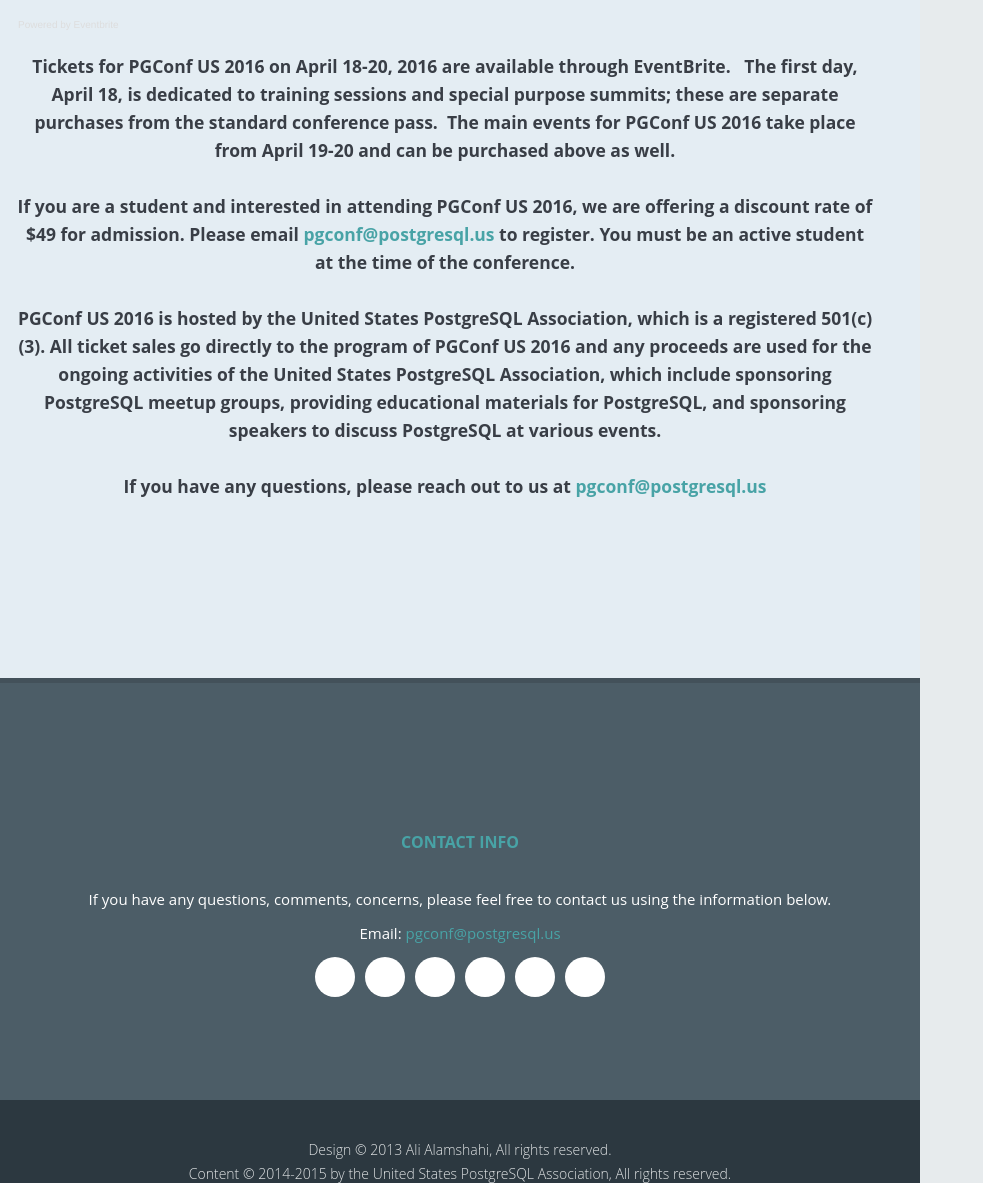
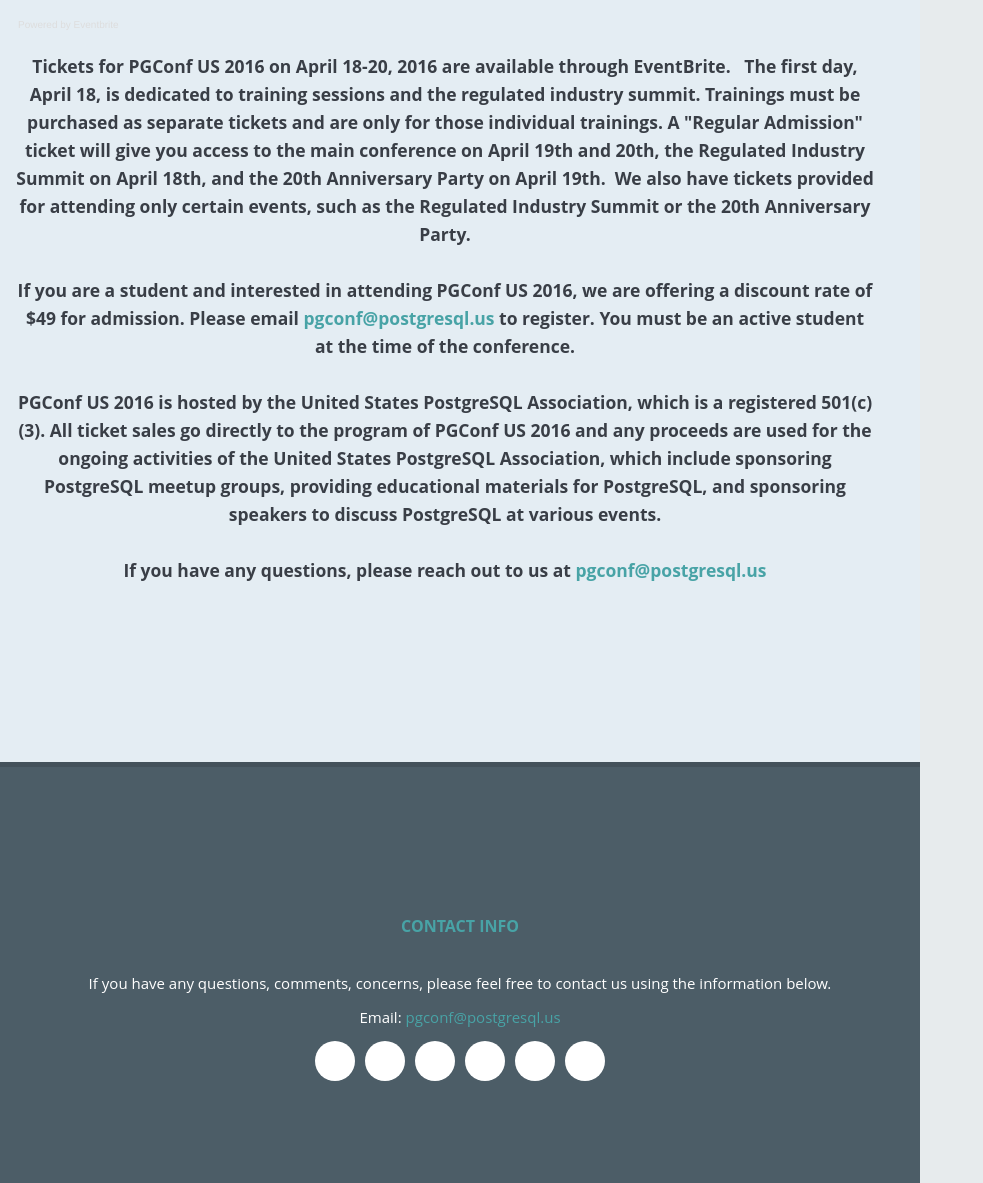
Before and after one commit to jkatz/nycpug, a Django app: template nycpug/templates/speaker.html in a window 1280 px wide. Shown: the part 1375-2558 px from the top of the page, without its empty margins (0-983 px from the left). Run offline with Django 3.2, Linux system fonts and the light colour scheme; the template is opened without the code that fills it, so the values that code supplies are empty; parts of the project's set-up code (start-up, migrations or seed data) failed here and were passed over; some libraries are stand-ins or nearby versions.

Commit message:
more wording changes

```diff
--- a/nycpug/templates/schedule.html
+++ b/nycpug/templates/schedule.html
@@ -53,7 +53,7 @@
 <div style="font-family: Helvetica, Arial; font-size: 10px; padding: 5px 0 5px; margin: 2px; width: 100%; text-align: left;"><a class="powered-by-eb" style="color: #dddddd; text-decoration: none;" target="_blank" href="http://www.eventbrite.com/r/etckt">Powered by Eventbrite</a></div></div>
       </div>
       <div class="span12 text-center white">
-        <h4>Tickets for PGConf US 2016 on April 18-20, 2016 are available through EventBrite. &nbsp; The first day, April 18, is dedicated to training sessions and special purpose summits; these are separate purchases from the standard conference pass. &nbsp;The main events for PGConf US 2016 take place from April 19-20 and can be purchased above as well.<br /> <br /> If you are a student and interested in attending PGConf US 2016, we are offering a discount rate of $49 for admission. Please email <a href="mailto:pgconf@postgresql.us">pgconf@postgresql.us</a> to register. You must be an active student at the time of the conference.<br /> <br /> PGConf US 2016 is hosted by the United States PostgreSQL Association, which is a registered 501(c)(3). All ticket sales go directly to the program of PGConf US 2016 and any proceeds are used for the ongoing activities of the United States PostgreSQL Association, which include sponsoring PostgreSQL meetup groups, providing educational materials for PostgreSQL, and sponsoring speakers to discuss PostgreSQL at various events.<br /> <br /> If you have any questions, please reach out to us at <a href="mailto:pgconf@postgresql.us">pgconf@postgresql.us</a></h4>
+        <h4>Tickets for PGConf US 2016 on April 18-20, 2016 are available through EventBrite. &nbsp; The first day, April 18, is dedicated to training sessions and the regulated industry summit.  <strong>Trainings must be purchased as separate tickets and are only for those individual trainings</strong>. A "Regular Admission" ticket will give you access to the main conference on April 19th and 20th, the Regulated Industry Summit on April 18th, and the 20th Anniversary Party on April 19th.&nbsp; We also have tickets provided for attending only certain events, such as the Regulated Industry Summit or the 20th Anniversary Party.<br /> <br /> If you are a student and interested in attending PGConf US 2016, we are offering a discount rate of $49 for admission. Please email <a href="mailto:pgconf@postgresql.us">pgconf@postgresql.us</a> to register. You must be an active student at the time of the conference.<br /> <br /> PGConf US 2016 is hosted by the United States PostgreSQL Association, which is a registered 501(c)(3). All ticket sales go directly to the program of PGConf US 2016 and any proceeds are used for the ongoing activities of the United States PostgreSQL Association, which include sponsoring PostgreSQL meetup groups, providing educational materials for PostgreSQL, and sponsoring speakers to discuss PostgreSQL at various events.<br /> <br /> If you have any questions, please reach out to us at <a href="mailto:pgconf@postgresql.us">pgconf@postgresql.us</a></h4>
       </div>
     </div>
     <!-- end row -->
--- a/nycpug/templates/speaker.html
+++ b/nycpug/templates/speaker.html
@@ -58,7 +58,7 @@
 <div style="font-family: Helvetica, Arial; font-size: 10px; padding: 5px 0 5px; margin: 2px; width: 100%; text-align: left;"><a class="powered-by-eb" style="color: #dddddd; text-decoration: none;" target="_blank" href="http://www.eventbrite.com/r/etckt">Powered by Eventbrite</a></div></div>
       </div>
       <div class="span12 text-center white">
-        <h4>Tickets for PGConf US 2016 on April 18-20, 2016 are available through EventBrite. &nbsp; The first day, April 18, is dedicated to training sessions and special purpose summits; these are separate purchases from the standard conference pass. &nbsp;The main events for PGConf US 2016 take place from April 19-20 and can be purchased above as well.<br /> <br /> If you are a student and interested in attending PGConf US 2016, we are offering a discount rate of $49 for admission. Please email <a href="mailto:pgconf@postgresql.us">pgconf@postgresql.us</a> to register. You must be an active student at the time of the conference.<br /> <br /> PGConf US 2016 is hosted by the United States PostgreSQL Association, which is a registered 501(c)(3). All ticket sales go directly to the program of PGConf US 2016 and any proceeds are used for the ongoing activities of the United States PostgreSQL Association, which include sponsoring PostgreSQL meetup groups, providing educational materials for PostgreSQL, and sponsoring speakers to discuss PostgreSQL at various events.<br /> <br /> If you have any questions, please reach out to us at <a href="mailto:pgconf@postgresql.us">pgconf@postgresql.us</a></h4>
+        <h4>Tickets for PGConf US 2016 on April 18-20, 2016 are available through EventBrite. &nbsp; The first day, April 18, is dedicated to training sessions and the regulated industry summit.  <strong>Trainings must be purchased as separate tickets and are only for those individual trainings</strong>. A "Regular Admission" ticket will give you access to the main conference on April 19th and 20th, the Regulated Industry Summit on April 18th, and the 20th Anniversary Party on April 19th.&nbsp; We also have tickets provided for attending only certain events, such as the Regulated Industry Summit or the 20th Anniversary Party.<br /> <br /> If you are a student and interested in attending PGConf US 2016, we are offering a discount rate of $49 for admission. Please email <a href="mailto:pgconf@postgresql.us">pgconf@postgresql.us</a> to register. You must be an active student at the time of the conference.<br /> <br /> PGConf US 2016 is hosted by the United States PostgreSQL Association, which is a registered 501(c)(3). All ticket sales go directly to the program of PGConf US 2016 and any proceeds are used for the ongoing activities of the United States PostgreSQL Association, which include sponsoring PostgreSQL meetup groups, providing educational materials for PostgreSQL, and sponsoring speakers to discuss PostgreSQL at various events.<br /> <br /> If you have any questions, please reach out to us at <a href="mailto:pgconf@postgresql.us">pgconf@postgresql.us</a></h4>
       </div>
     </div>
     <!-- end row -->
```
